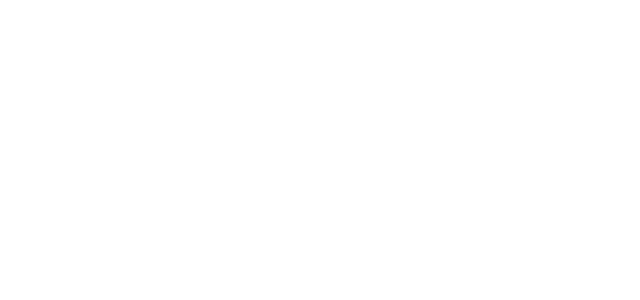
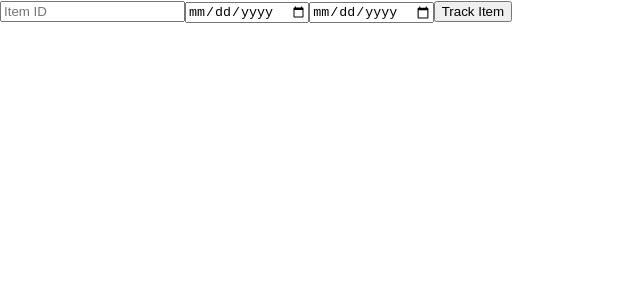
Before and after one commit to kumarfeldspar/Supermarket, a React (Create React App) app in the folder frontend/: page /trackItem in a window 1280 px wide. Shown: the top 300 px of the page, without its empty margins (0-640 px from the left). Built offline with nearby package versions, Linux system fonts and the light colour scheme.

Commit message:
added more routes

```diff
--- a/frontend/src/App.js
+++ b/frontend/src/App.js
@@ -6,6 +6,9 @@
 import EmployeeLogin from "./pages/employee/EmployeeLogin";
 import UpdateQuantity from "./pages/employee/UpdateQuantity";
 import Clerk from "./pages/clerk/Clerk";
+import TrackItem from "./pages/manager/TrackItem";
+import ChangePrice from "./pages/manager/ChangePrice";
+import ManagerLogin from "./pages/manager/ManagerLogin";
 
 function App() {
   return (
@@ -17,6 +20,9 @@
       <Route path="/employeeLogin" element={<EmployeeLogin />} />
       <Route path="/updateQuantity" element={<UpdateQuantity />} />
       <Route path="/clerk" element={<Clerk />} />
+      <Route path="/trackItem" element={<TrackItem />} />
+      <Route path="/changePrice" element={<ChangePrice />} />
+      <Route path="/manager" element={<ManagerLogin />} />
     </Routes>
   );
 }
--- a/frontend/src/pages/employee/UpdateQuantity.js
+++ b/frontend/src/pages/employee/UpdateQuantity.js
@@ -1,7 +1,7 @@
 import React, { useState, useEffect } from "react";
 import axios from "axios";
 
-function AddItem() {
+function UpdateQuantity() {
   const [itemId, setItemId] = useState("");
   const [quantity, setQuantity] = useState("");
   const [token, setToken] = useState(localStorage.getItem("token"));
@@ -9,7 +9,7 @@
   useEffect(() => {
     setToken(localStorage.getItem("token"));
   }, []);
-  const handleAddItem = async () => {
+  const handleUpdateQuantity = async () => {
     try {
       // Add item to the database
       await axios.post("http://localhost:5000/updateQuantity", {
@@ -37,9 +37,9 @@
         value={quantity}
         onChange={(e) => setQuantity(e.target.value)}
       />
-      <button onClick={handleAddItem}>Add item </button>
+      <button onClick={handleUpdateQuantity}>Add item </button>
     </div>
   );
 }
 
-export default AddItem;
+export default UpdateQuantity;
--- a/frontend/src/pages/manager/ChangePrice.js
+++ b/frontend/src/pages/manager/ChangePrice.js
@@ -0,0 +1,45 @@
+import React, { useState, useEffect } from "react";
+import axios from "axios";
+
+function ChangePrice() {
+  const [itemId, setItemId] = useState("");
+  const [newPrice, setnewPrice] = useState("");
+  const [token, setToken] = useState(localStorage.getItem("token"));
+
+  useEffect(() => {
+    setToken(localStorage.getItem("token"));
+  }, []);
+  const handleChangePrice = async () => {
+    try {
+      // Add item to the database
+      await axios.post("http://localhost:5000/changePrice", {
+        token: token,
+        itemId: itemId,
+        newPrice: newPrice,
+      });
+      console.log("Price updated successfully");
+    } catch (error) {
+      console.log(error);
+    }
+  };
+
+  return (
+    <div>
+      <input
+        type="number"
+        placeholder="ItemId"
+        value={itemId}
+        onChange={(e) => setItemId(e.target.value)}
+      />
+      <input
+        type="number"
+        placeholder="New Price"
+        value={newPrice}
+        onChange={(e) => setnewPrice(e.target.value)}
+      />
+      <button onClick={handleChangePrice}>setnewPrice </button>
+    </div>
+  );
+}
+
+export default ChangePrice;
--- a/frontend/src/pages/manager/ManagerLogin.js
+++ b/frontend/src/pages/manager/ManagerLogin.js
@@ -0,0 +1,18 @@
+import React from "react";
+import { Link } from "react-router-dom";
+
+function ManagerLogin() {
+  return (
+    <div>
+      <h2>Manager Login</h2>
+      <Link to="/changePrice">
+        <button>Change Price</button>
+      </Link>
+      <Link to="/trackItem">
+        <button>Track Item</button>
+      </Link>
+    </div>
+  );
+}
+
+export default ManagerLogin;
--- a/frontend/src/pages/manager/TrackItem.js
+++ b/frontend/src/pages/manager/TrackItem.js
@@ -0,0 +1,55 @@
+import React, { useState, useEffect } from "react";
+import axios from "axios";
+
+function TrackItem() {
+  const [itemId, setItemId] = useState("");
+  const [startDate, setStartDate] = useState("");
+  const [endDate, setEndDate] = useState("");
+  const [token, setToken] = useState(localStorage.getItem("token"));
+  console.log("in track item");
+  useEffect(() => {
+    setToken(localStorage.getItem("token"));
+  }, []);
+  console.log(token);
+  const handleTrackItem = async () => {
+    try {
+      // Add item to the database
+      await axios.get("http://localhost:5000/items-sold", {
+        params: {
+          _id: token, // Assuming this is the user ID
+          productId: itemId,
+          startDate: startDate,
+          endDate: endDate,
+        },
+      });
+      console.log("Item tracking successful");
+    } catch (error) {
+      console.log(error);
+    }
+  };
+  return (
+    <div>
+      <input
+        type="number"
+        placeholder="Item ID"
+        value={itemId}
+        onChange={(e) => setItemId(e.target.value)}
+      />
+      <input
+        type="date"
+        placeholder="Start Date"
+        value={startDate}
+        onChange={(e) => setStartDate(e.target.value)}
+      />
+      <input
+        type="date"
+        placeholder="End Date"
+        value={endDate}
+        onChange={(e) => setEndDate(e.target.value)}
+      />
+      <button onClick={handleTrackItem}>Track Item</button>
+    </div>
+  );
+}
+
+export default TrackItem;
```
Also changed, not shown: 2 other files (tests, documents, lock files or other folders).
